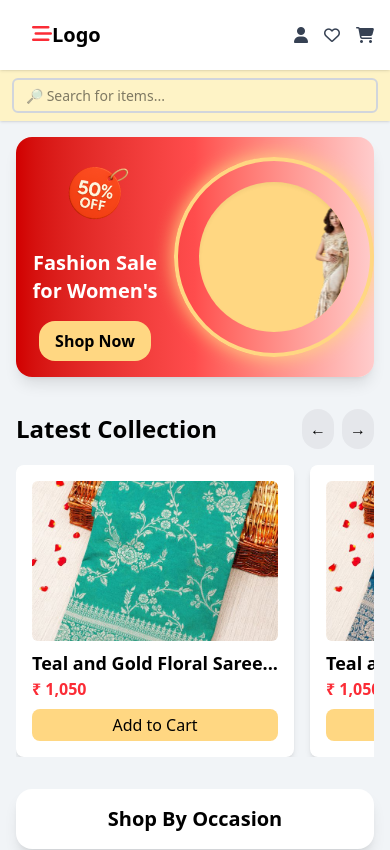
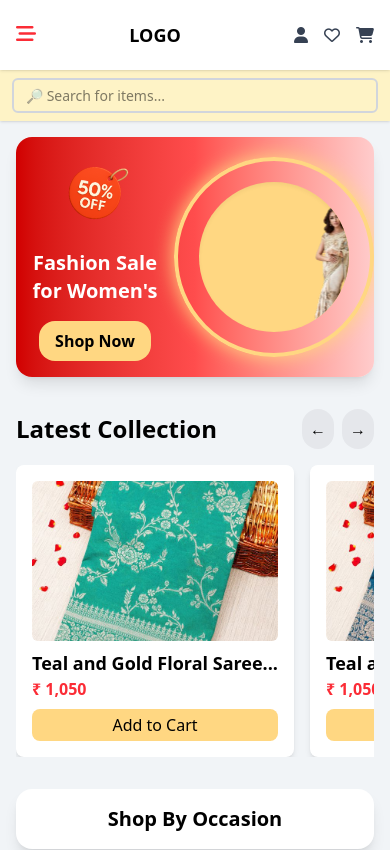
Before and after one commit to Sneh-a123/E-commerce-website, a React (Vite) app: page / in a window 390 px wide. Shown: the top 850 px of the page. Built offline with nearby package versions, Linux system fonts and the light colour scheme.

Commit message:
responsive a header part

```diff
--- a/src/Header.jsx
+++ b/src/Header.jsx
@@ -4,16 +4,20 @@ const Header = () => {
   return (
     <>
       {/* Top Navigation Bar */}
-      <div className="bg-white w-full h-[70px] flex items-center justify-between px-4 py-5 shadow relative">
+      <div className="bg-white w-full h-[70px] flex items-center px-4 py-5 shadow relative">
 
-        {/* LEFT SECTION - Hamburger + Logo */}
-        <div className=" p-4 flex justify-between items-center">
-          <div className="block lg:hidden">
+        {/* Hamburger + Logo */}
+        <div className="flex items-center justify-center w-full relative lg:w-auto">
+          {/* Hamburger icon - visible only on small screens */}
+          <div className="absolute left-0 lg:hidden">
             <i className="fa-solid fa-bars-staggered text-xl text-red-500"></i>
           </div>
-          <h1 className="text-xl font-bold">Logo</h1>
+
+          {/* Logo - centered on mobile, left on lg */}
+          <h1 className="text-lg sm:text-xl md:text-2xl font-bold absolute left-1/2 -translate-x-1/2 lg:static lg:translate-x-0 lg:left-auto lg:text-left">
+            LOGO
+          </h1>
         </div>
-
 
         {/* CENTER MENU - only for large screens */}
         <div className="hidden lg:flex items-center gap-10 text-sm md:text-base text-gray-700 font-medium absolute left-1/2 -translate-x-1/2">
@@ -25,7 +29,7 @@ const Header = () => {
         </div>
 
         {/* RIGHT ICONS */}
-        <div className="flex items-center gap-4 text-gray-700">
+        <div className="ml-auto flex items-center gap-4 text-gray-700">
           <i className="fa-solid fa-user text-base sm:text-lg"></i>
           <i className="fa-regular fa-heart text-base sm:text-lg"></i>
           <i className="fa-solid fa-cart-shopping text-base sm:text-lg"></i>
```
